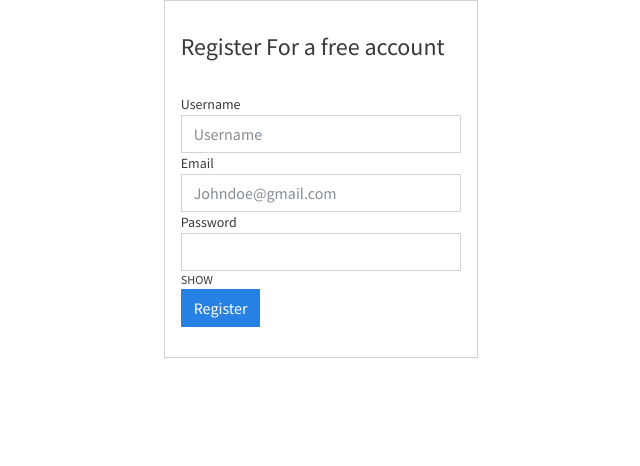
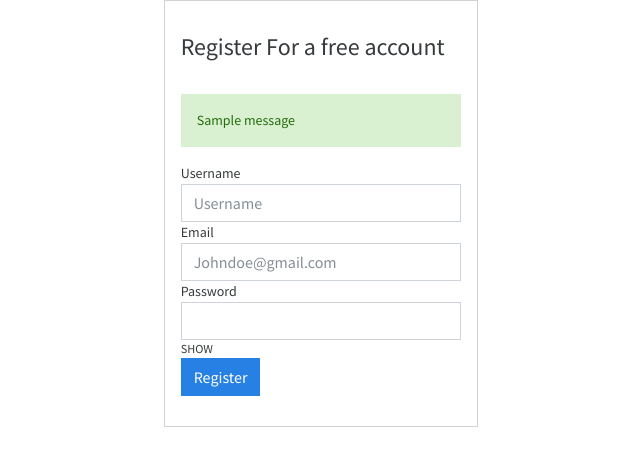
Before and after one commit to nimishmedatwal/espenseswebsite, a Django app: page /authentication/register/ in a window 1280 px wide. Shown: the top 466 px of the page, without its empty margins (271-911 px from the left). Run offline with Django 4.2, Linux system fonts and the light colour scheme; tables that the repository leaves empty hold one stand-in row (values such as "Sample post"); one stand-in notice (Sample message) is shown; some libraries are stand-ins or nearby versions.

Commit message:
displaying messages

```diff
--- a/expenseswebsite/static/css/main.css
+++ b/expenseswebsite/static/css/main.css
@@ -48,3 +48,8 @@
         white-space: nowrap;
         -webkit-overflow-scrolling: touch;
       }
+
+      .showpassword:hover{
+        cursor: pointer;
+        transform: scale(1.2);
+      }
--- a/expenseswebsite/static/js/register.js
+++ b/expenseswebsite/static/js/register.js
@@ -2,6 +2,22 @@ const usernameField = document.querySelector("#usernameField");
 const emailField = document.querySelector("#emailField");
 const feedbackArea = document.querySelector(".invalid-feedback");
 const emailfeedbackArea = document.querySelector("#emailinvalid");
+const showpassword=document.querySelector(".showpassword");
+
+const handleToggleInput = (e) => {
+    if (e.target.classList.contains("showpassword")) {
+        if (showpassword.textContent === "SHOW") {
+            showpassword.textContent = "HIDE";
+            passwordField.setAttribute("type", "text");
+        } else {
+            showpassword.textContent = "SHOW";
+            passwordField.setAttribute("type", "password");
+        }
+    }
+};
+
+showpassword.addEventListener("click",handleToggleInput);
+
 
 emailField.addEventListener("keyup", (e) => {
   const emailVal = e.target.value;
--- a/templates/authentication/register.html
+++ b/templates/authentication/register.html
@@ -11,6 +11,8 @@
             <h4>Register For a free account</h4>
           </div>
           <form action="" method="post">
+            {% csrf_token %}
+            {% include 'partials/_messages.html' %}
             <div class="form-group">
               <label for="username">Username</label>
               <input
@@ -44,13 +46,17 @@
                 class="form-control"
                 id="passwordField"
               />
-              <small class="float-right">SHOW</small>
             </div>
+            <small class="showpassword" style="cursor: pointer; ;">SHOW</small>
+            <br>
+
             <input
-              type="submit"
-              value="Register"
-              class="btn btn-block btn-primary"
+            type="submit"
+            value="Register"
+            class="btn btn-block btn-primary"
             />
+
+
           </form>
         </div>
       </div>
--- /dev/null
+++ b/templates/partials/_messages.html
@@ -0,0 +1,9 @@
+{% if messages %}
+<div class="messages">
+    {% for message in messages %}
+    <div{% if message.tags %} class="alert alert-sm alert-{{ message.tags }}"{% endif %}>
+        {{ message }}
+    </div>
+    {% endfor %}
+</ul>
+{% endif %}
```
